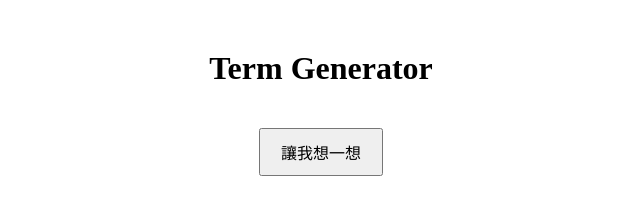
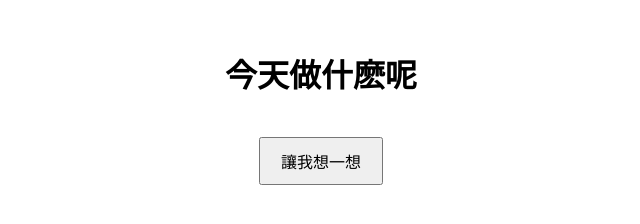
Before and after one commit to cecilxp/Bellavita, a plain HTML site: page index.html in a window 1280 px wide. Shown: the whole page, without its empty margins (319-959 px from the left). Drawn offline with Linux system fonts and the light colour scheme.

Commit message:
Update index.html

```diff
--- a/index.html
+++ b/index.html
@@ -8,7 +8,7 @@
 </head>
 <body>
     <div class="container">
-        <h1>Term Generator</h1>
+        <h1>今天做什麽呢</h1>
         <!-- Aggiungi il bottone qui -->
         <button id="generateButton">讓我想一想</button>
         <!-- Aggiungi qui il codice per il termine casuale -->
```
